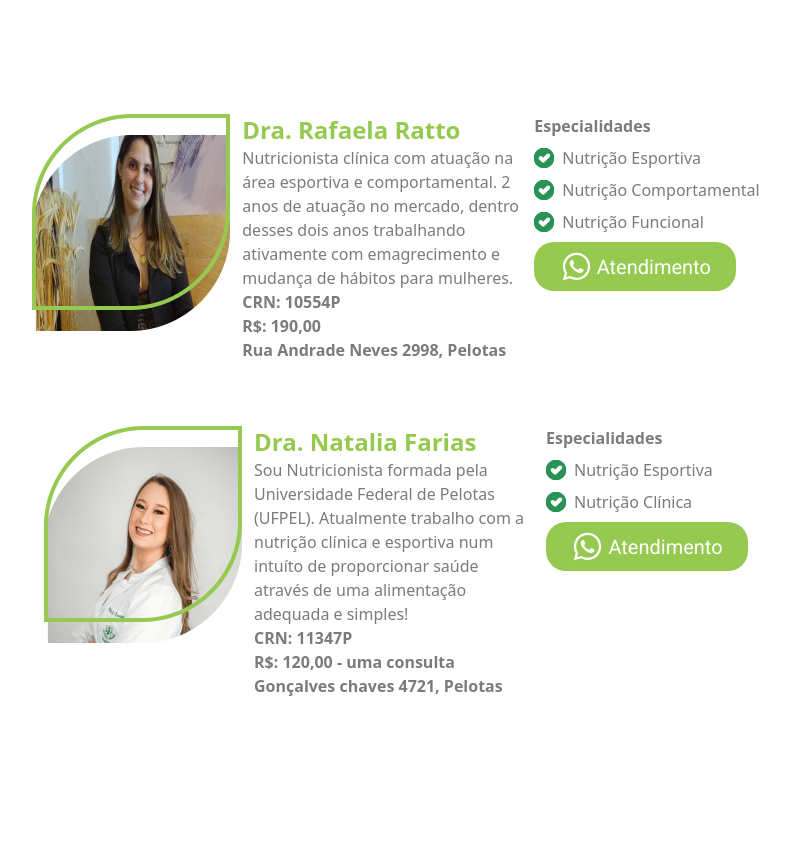
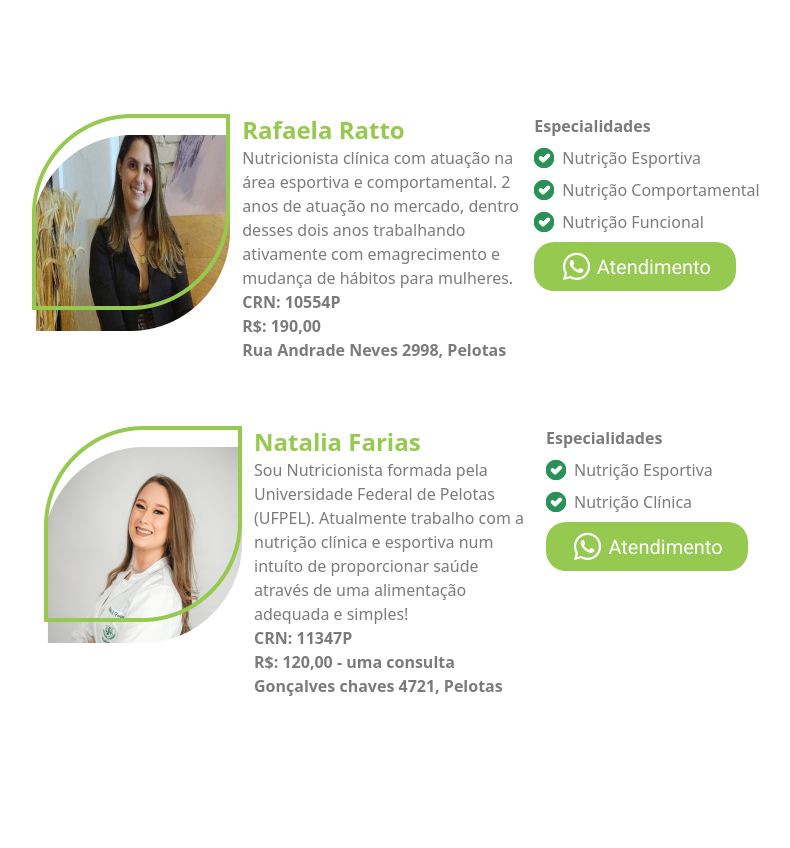
Before and after one commit to MarcaNutri/PromotionLanding, a Next.js app: page / in a window 1280 px wide. Shown: the part 1867-2715 px from the top of the page, without its empty margins (244-1034 px from the left). Built offline with nearby package versions, Linux system fonts and the light colour scheme; a web font is replaced by a local one.

Commit message:
update nutris

```diff
--- a/src/components/Partiner/index.jsx
+++ b/src/components/Partiner/index.jsx
@@ -79,7 +79,7 @@ const Partiner = () => {
             <p
               className={`${styles.color_fifhty} text-base md:text-2xl font-semibold`}
             >
-              Dra. Rafaela Ratto
+              Rafaela Ratto
             </p>
             <p className={`text-xs md:text-base ${styles.text_container}`}>
                           Nutricionista clínica com atuação na área esportiva e comportamental. 2 anos de atuação no
@@ -129,7 +129,7 @@ const Partiner = () => {
                   Nutrição Funcional
                 </p>
               </div>
-              <button className={`flex ${styles.whats_button} mt-2 hover:brightness-90 ease-in-out duration-200`} onClick={() => {openWhatsApp("53984452760", 'Dra. Rafaela Ratto')}}>
+              <button className={`flex ${styles.whats_button} mt-2 hover:brightness-90 ease-in-out duration-200`} onClick={() => {openWhatsApp("53984452760", 'Rafaela Ratto')}}>
                 <Image src={WhatsApp} width={33} alt="email" className="mr-2" />{' '}
                 Atendimento
               </button>
@@ -167,7 +167,7 @@ const Partiner = () => {
               />
               Nutrição Funcional
             </p>
-            <button className={`flex ${styles.whats_button} mt-2 hover:brightness-90 ease-in-out duration-200`} onClick={() => {openWhatsApp("53984452760", 'Dra. Rafaela Ratto')}}>
+            <button className={`flex ${styles.whats_button} mt-2 hover:brightness-90 ease-in-out duration-200`} onClick={() => {openWhatsApp("53984452760", 'Rafaela Ratto')}}>
               <Image
                 src={WhatsApp}
                 width={screenSize < 767 ? 24 : 33}
@@ -198,7 +198,7 @@ const Partiner = () => {
             <p
               className={`${styles.color_fifhty} text-base md:text-2xl font-semibold`}
             >
-              Dra. Natalia Farias
+              Natalia Farias
             </p>
             <p className={`text-xs md:text-base ${styles.text_container}`}>
               Sou Nutricionista formada pela Universidade
@@ -241,7 +241,7 @@ const Partiner = () => {
                   Nutrição Clínica
                 </p>
               </div>
-              <button className={`flex ${styles.whats_button} mt-2 hover:brightness-90 ease-in-out duration-200`} onClick={() => {openWhatsApp("53991954110", 'Dra. Natalia Farias')}}>
+              <button className={`flex ${styles.whats_button} mt-2 hover:brightness-90 ease-in-out duration-200`} onClick={() => {openWhatsApp("53991954110", 'Natalia Farias')}}>
                 <Image src={WhatsApp} width={33} alt="email" className="mr-2" />{' '}
                 Atendimento
               </button>
@@ -270,7 +270,7 @@ const Partiner = () => {
               />
               Nutrição Clínica
             </p>
-            <button className={`flex ${styles.whats_button} mt-2 hover:brightness-90 ease-in-out duration-200`} onClick={() => {openWhatsApp("53991954110", 'Dra. Natalia Farias')}}>
+            <button className={`flex ${styles.whats_button} mt-2 hover:brightness-90 ease-in-out duration-200`} onClick={() => {openWhatsApp("53991954110", 'Natalia Farias')}}>
               <Image
                 src={WhatsApp}
                 width={screenSize < 767 ? 24 : 33}
```
